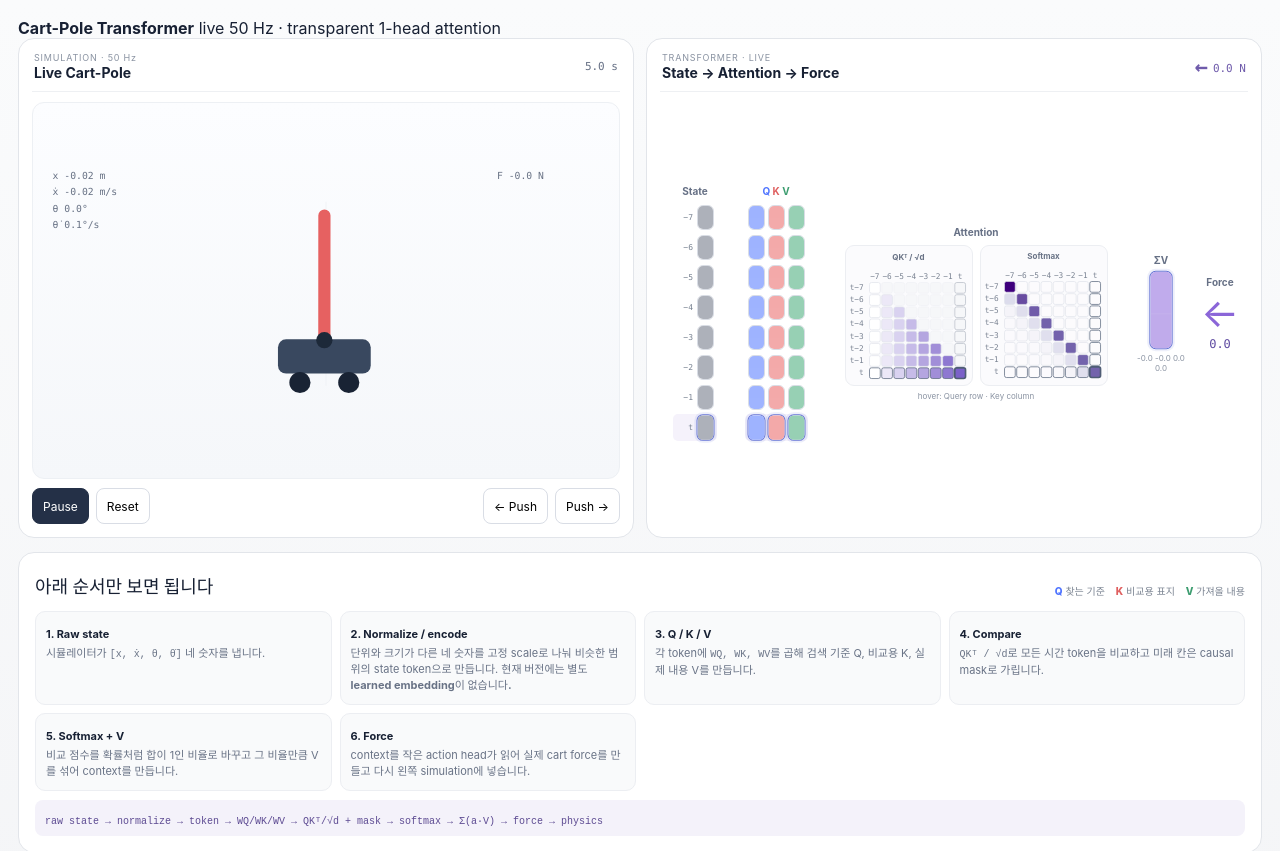
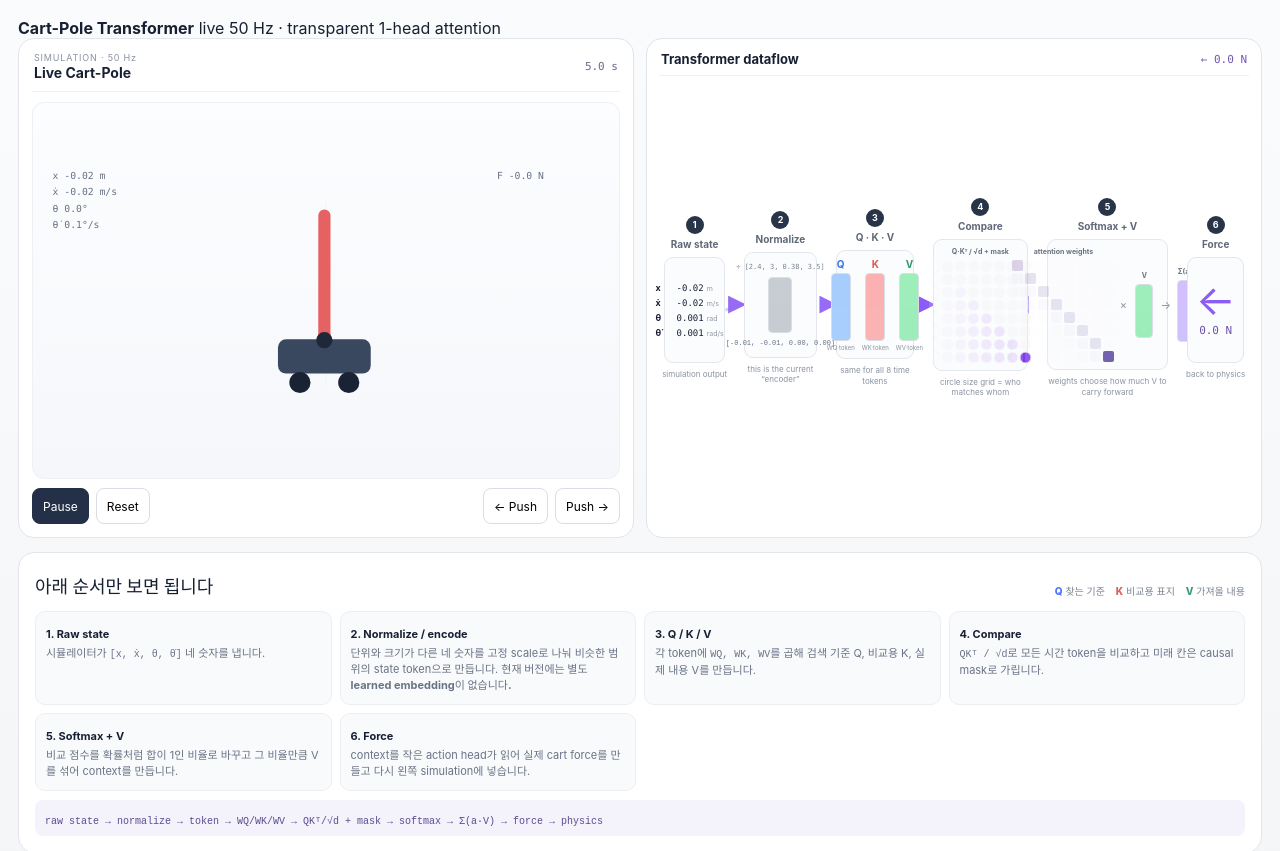
Before and after one commit to tinmanlab/cartpole-transformer, a Svelte app: page / in a window 1280 px wide. Shown: the top 851 px of the page. Built offline with nearby package versions, Linux system fonts and the light colour scheme.

Commit message:
viz: rebuild Cart-Pole pipeline around Polo Club primitives

```diff
--- a/src/components/Pipeline.svelte
+++ b/src/components/Pipeline.svelte
@@ -1,137 +1,209 @@
+<!--
+Cart-Pole adapter around visualization primitives adapted from
+poloclub/transformer-explainer @ bfe50afba10b9b560b84143ee1107d977defa74f
+-->
 <script>
-  import { onMount, tick } from 'svelte';
-  import { gsap } from 'gsap';
-  import VectorStrip from './VectorStrip.svelte';
-  import AttentionMatrix from './AttentionMatrix.svelte';
+  import * as d3 from 'd3';
+  import UpstreamVectorCanvas from '../upstream/VectorCanvas.svelte';
+  import UpstreamMatrixSvg from '../upstream/MatrixSvg.svelte';
+  import UpstreamSankeyFlow from '../upstream/SankeyFlow.svelte';
+  import { NORMALIZATION_SCALE } from '../lib/attention.js';
 
   export let history = [];
   export let result;
   export let controllerForce = 0;
 
-  let root, stateCol, qkvCol, attentionCol, outCol, actionCol;
-  let paths = [];
-  let selectedRow = 0;
-  let selectedCol = 0;
-  let ro;
-  let lastDirection = null;
+  let selectedRow = 7;
+  let selectedCol = 7;
 
-  function curve(a, b) {
-    const dx = Math.max(24, (b.x - a.x) * .36);
-    return 'M '+a.x+' '+a.y+' C '+(a.x+dx)+' '+a.y+' '+(b.x-dx)+' '+b.y+' '+b.x+' '+b.y;
-  }
-  function point(el, side) {
-    const r = el.getBoundingClientRect(), rr = root.getBoundingClientRect();
-    return { x:(side==='right'?r.right:r.left)-rr.left+root.scrollLeft, y:r.top-rr.top+r.height/2 };
-  }
-  async function updatePaths() {
-    await tick();
-    if (!root || !stateCol || !qkvCol || !attentionCol || !outCol || !actionCol) return;
-    paths = [
-      { d:curve(point(stateCol,'right'), point(qkvCol,'left')), cls:'state-qkv' },
-      { d:curve(point(qkvCol,'right'), point(attentionCol,'left')), cls:'qkv-attn' },
-      { d:curve(point(attentionCol,'right'), point(outCol,'left')), cls:'attn-out' },
-      { d:curve(point(outCol,'right'), point(actionCol,'left')), cls:'out-action' }
-    ];
-  }
-  function selectCell(r,c){ selectedRow=r; selectedCol=c; }
-  function animateFlow(){
-    requestAnimationFrame(() => {
-      root?.querySelectorAll('.flow-path').forEach((path,i) => {
-        const length = path.getTotalLength();
-        gsap.fromTo(path,{strokeDasharray:length,strokeDashoffset:length,opacity:.08},{strokeDashoffset:0,opacity:.25,duration:.42,delay:i*.035,ease:'power2.out'});
-      });
-    });
+  const names = ['x','ẋ','θ','θ̇'];
+  const units = ['m','m/s','rad','rad/s'];
+
+  $: last = result.rawTokens.length - 1;
+  $: rawNow = result.rawTokens[last];
+  $: tokenNow = result.tokens[last];
+  $: qNow = result.q[last];
+  $: kNow = result.k[last];
+  $: vNow = result.v[last];
+  $: redrawKey = history.map(v=>v.join(',')).join('|') + controllerForce.toFixed(2);
+
+  $: scoreExtent = d3.extent(result.raw.flat().filter(Number.isFinite));
+  $: scoreColor = d3.scaleLinear()
+    .domain([scoreExtent[0] || -1, 0, scoreExtent[1] || 1])
+    .range(['#eef2ff','#ffffff','#7c3aed'])
+    .clamp(true);
+  $: weightColor = d3.scaleSequential(d3.interpolatePurples)
+    .domain([0, Math.max(.001,d3.max(result.weights.flat()) || 1)]);
+
+  function hoverCell(event,d) {
+    selectedRow = d.rowIndex;
+    selectedCol = d.colIndex;
   }
 
-  onMount(() => {
-    selectedRow = Math.max(0, history.length-1);
-    selectedCol = Math.max(0, history.length-1);
-    ro = new ResizeObserver(updatePaths);
-    ro.observe(root);
-    window.addEventListener('resize', updatePaths);
-    updatePaths();
-    animateFlow();
-    return () => { ro?.disconnect(); window.removeEventListener('resize', updatePaths); };
-  });
-
-  $: history, result, root && updatePaths();
-  $: direction = controllerForce >= 0 ? 1 : -1;
-  $: if (root && direction !== lastDirection) { lastDirection = direction; animateFlow(); }
+  $: pathMap = {
+    encode: [{
+      from: '.stage-raw .anchor',
+      to: '.stage-encode .anchor',
+      type: 'stroke',
+      gradientId: 'gray-blue',
+      opacity: .9,
+      curve: 45
+    }],
+    project: [{
+      from: '.stage-encode .anchor',
+      to: '.stage-qkv .anchor',
+      type: 'stroke',
+      gradientId: 'gray-blue',
+      opacity: .9,
+      curve: 45
+    }],
+    compare: [{
+      from: '.stage-qkv .qk-anchor',
+      to: '.stage-score .anchor',
+      type: 'stroke',
+      gradientId: 'blue-mix',
+      opacity: .9,
+      curve: 45
+    }],
+    softmax: [{
+      from: '.stage-score .anchor',
+      to: '.stage-weighted .weight-anchor',
+      type: 'stroke',
+      gradientId: 'blue-purple',
+      opacity: .9,
+      curve: 45
+    }],
+    value: [{
+      from: '.stage-qkv .v-anchor',
+      to: '.stage-weighted .value-anchor',
+      type: 'stroke',
+      gradientId: 'green-purple',
+      opacity: .8,
+      curve: 60
+    }],
+    action: [{
+      from: '.stage-weighted .anchor',
+      to: '.stage-force .anchor',
+      type: 'stroke',
+      gradientId: 'purple-purple',
+      opacity: .95,
+      curve: 45
+    }]
+  };
 </script>
 
-<section class="pipeline-shell">
-  <div class="pipeline-head">
-    <div><span>TRANSFORMER · LIVE</span><strong>State → Attention → Force</strong></div>
-    <div class="force"><b>{controllerForce >= 0 ? '→' : '←'}</b>{Math.abs(controllerForce).toFixed(1)} N</div>
+<section class="pipeline-shell resize-watch">
+  <div class="panel-head">
+    <strong>Transformer dataflow</strong>
+    <span>{controllerForce >= 0 ? '→' : '←'} {Math.abs(controllerForce).toFixed(1)} N</span>
   </div>
 
-  <div class="pipeline" bind:this={root}>
-    <svg class="flow" aria-hidden="true">
-      <defs>
-        <linearGradient id="gState" x1="0" x2="1"><stop stop-color="#9ca3af"/><stop offset="1" stop-color="#6f83dd"/></linearGradient>
-        <linearGradient id="gQkv" x1="0" x2="1"><stop stop-color="#5d7df5"/><stop offset=".45" stop-color="#d76565"/><stop offset="1" stop-color="#48a779"/></linearGradient>
-        <linearGradient id="gAttn" x1="0" x2="1"><stop stop-color="#8a6bd5"/><stop offset="1" stop-color="#a477d8"/></linearGradient>
-      </defs>
-      {#each paths as path}<path class={"flow-path "+path.cls} d={path.d}/>{/each}
-    </svg>
+  <div class="flow-area resize-watch">
+    <UpstreamSankeyFlow {pathMap} {redrawKey}/>
 
-    <div class="column state-col" bind:this={stateCol}>
-      <div class="col-title">State</div>
-      <div class="token-stack">
-        {#each result.tokens as token, i}
-          <div class:current={i===history.length-1} class="token-row">
-            <span>{i===history.length-1 ? 't' : '−'+(history.length-1-i)}</span>
-            <VectorStrip data={token} kind="state" active={selectedCol===i} height={25} width={17}/>
-          </div>
+    <section class="stage stage-raw">
+      <div class="step-no">1</div>
+      <h3>Raw state</h3>
+      <div class="anchor node-box raw-values">
+        {#each rawNow as value,i}
+          <div><b>{names[i]}</b><strong>{value.toFixed(i<2?2:3)}</strong><small>{units[i]}</small></div>
         {/each}
       </div>
-    </div>
+      <p>simulation output</p>
+    </section>
 
-    <div class="column qkv-col" bind:this={qkvCol}>
-      <div class="col-title"><i class="q">Q</i> <i class="k">K</i> <i class="v">V</i></div>
-      <div class="qkv-stack">
-        {#each result.q as q, i}
-          <div class:current={i===history.length-1} class="qkv-row">
-            <VectorStrip data={q} kind="q" active={selectedRow===i} height={25} width={17}/>
-            <VectorStrip data={result.k[i]} kind="k" active={selectedCol===i} height={25} width={17}/>
-            <VectorStrip data={result.v[i]} kind="v" active={selectedCol===i} height={25} width={17}/>
-          </div>
-        {/each}
+    <section class="stage stage-encode">
+      <div class="step-no">2</div>
+      <h3>Normalize</h3>
+      <div class="anchor node-box encoded-box">
+        <div class="equation">÷ [{NORMALIZATION_SCALE.join(', ')}]</div>
+        <div class="vector"><UpstreamVectorCanvas data={tokenNow} colorScale="gray" active={true}/></div>
+        <code>[{tokenNow.map(v=>v.toFixed(2)).join(', ')}]</code>
       </div>
-    </div>
+      <p>this is the current “encoder”</p>
+    </section>
 
-    <div class="column attention-col" bind:this={attentionCol}>
-      <div class="col-title">Attention</div>
-      <div class="matrices">
-        <div><b>QKᵀ / √d</b><AttentionMatrix data={result.raw} mode="raw" {selectedRow} {selectedCol} onSelect={selectCell} cellSize={11} gap={1.5} pad={19}/></div>
-        <div><b>Softmax</b><AttentionMatrix data={result.weights} mode="weights" {selectedRow} {selectedCol} onSelect={selectCell} cellSize={11} gap={1.5} pad={19}/></div>
+    <section class="stage stage-qkv">
+      <div class="step-no">3</div>
+      <h3>Q · K · V</h3>
+      <div class="anchor node-box qkv-box">
+        <div class="qk-anchor qkv-item"><b class="q">Q</b><div class="vector tall"><UpstreamVectorCanvas data={qNow} colorScale="blue" active={true}/></div><small>WQ·token</small></div>
+        <div class="qk-anchor qkv-item"><b class="k">K</b><div class="vector tall"><UpstreamVectorCanvas data={kNow} colorScale="red" active={true}/></div><small>WK·token</small></div>
+        <div class="v-anchor qkv-item"><b class="v">V</b><div class="vector tall"><UpstreamVectorCanvas data={vNow} colorScale="green" active={true}/></div><small>WV·token</small></div>
       </div>
-      <small>hover: Query row · Key column</small>
-    </div>
+      <p>same for all 8 time tokens</p>
+    </section>
 
-    <div class="column out-col" bind:this={outCol}>
-      <div class="col-title">ΣV</div>
-      <VectorStrip data={result.context} kind="out" active={true} height={74} width={22}/>
-      <small>{result.context.map(v=>v.toFixed(1)).join(' ')}</small>
-    </div>
+    <section class="stage stage-score">
+      <div class="step-no">4</div>
+      <h3>Compare</h3>
+      <div class="anchor node-box matrix-box">
+        <b>Q·Kᵀ / √d + mask</b>
+        <UpstreamMatrixSvg
+          data={result.raw}
+          cellHeight={11}
+          cellWidth={11}
+          rowGap={2}
+          colGap={2}
+          shape="circle"
+          colorScale={(v)=>scoreColor(v)}
+          highlightRow={selectedRow}
+          highlightCol={selectedCol}
+          onMouseOverCell={hoverCell}
+          showTooltip={(e,v)=>Number.isFinite(v)?v.toFixed(2):'masked'}
+        />
+      </div>
+      <p>circle size grid = who matches whom</p>
+    </section>
 
-    <div class="column action-col" bind:this={actionCol}>
-      <div class="col-title">Force</div>
-      <div class="action-arrow">{controllerForce >= 0 ? '→' : '←'}</div>
-      <strong>{Math.abs(controllerForce).toFixed(1)}</strong>
-    </div>
+    <section class="stage stage-weighted">
+      <div class="step-no">5</div>
+      <h3>Softmax + V</h3>
+      <div class="node-box weighted-box">
+        <div class="weight-anchor weights">
+          <b>attention weights</b>
+          <UpstreamMatrixSvg
+            data={result.weights}
+            cellHeight={11}
+            cellWidth={11}
+            rowGap={2}
+            colGap={2}
+            shape="rect"
+            colorScale={(v)=>weightColor(v)}
+            highlightRow={selectedRow}
+            highlightCol={selectedCol}
+            onMouseOverCell={hoverCell}
+            showTooltip={(e,v)=>(v*100).toFixed(1)+'%'}
+          />
+        </div>
+        <div class="merge">×</div>
+        <div class="value-anchor value-source"><b>V</b><div class="vector context-source"><UpstreamVectorCanvas data={vNow} colorScale="green" active={true}/></div></div>
+        <div class="merge">→</div>
+        <div class="anchor context"><b>Σ(a·V)</b><div class="vector context-out"><UpstreamVectorCanvas data={result.context} colorScale="purple" active={true}/></div></div>
+      </div>
+      <p>weights choose how much V to carry forward</p>
+    </section>
+
+    <section class="stage stage-force">
+      <div class="step-no">6</div>
+      <h3>Force</h3>
+      <div class="anchor node-box force-box">
+        <div class="force-arrow">{controllerForce>=0?'→':'←'}</div>
+        <strong>{Math.abs(controllerForce).toFixed(1)} N</strong>
+      </div>
+      <p>back to physics</p>
+    </section>
   </div>
 </section>
 
 <style>
-.pipeline-shell{height:100%;min-height:430px;background:#fff;border:1px solid #e2e5ea;border-radius:16px;padding:13px;overflow:hidden;display:flex;flex-direction:column}
-.pipeline-head{display:flex;justify-content:space-between;align-items:center;gap:10px;padding:0 2px 10px;border-bottom:1px solid #eef0f3}.pipeline-head span{display:block;font-size:9px;letter-spacing:.09em;color:#8a93a2}.pipeline-head strong{display:block;font-size:14px;margin-top:1px}.force{font:11px ui-monospace,SFMono-Regular,Menlo,monospace;color:#6f5bab;white-space:nowrap}.force b{font-size:22px;margin-right:5px;vertical-align:-2px}
-.pipeline{position:relative;flex:1;display:grid;grid-template-columns:62px 78px minmax(210px,1fr) 48px 48px;gap:11px;align-items:center;padding:18px 4px 8px;min-height:350px}
-.flow{position:absolute;inset:0;width:100%;height:100%;pointer-events:none;z-index:0}.flow-path{fill:none;stroke-width:7;opacity:.22}.state-qkv{stroke:url(#gState)}.qkv-attn{stroke:url(#gQkv)}.attn-out,.out-action{stroke:url(#gAttn)}
-.column{position:relative;z-index:2;display:flex;flex-direction:column;align-items:center;justify-content:center;min-width:0}.col-title{font-size:10px;font-weight:700;color:#667085;margin-bottom:7px;white-space:nowrap}.col-title i{font-style:normal}.q{color:#4f74ff}.k{color:#df5f5f}.v{color:#3d9d70}.column small{font-size:8px;color:#8a93a2;margin-top:6px;text-align:center;line-height:1.25}
-.token-stack,.qkv-stack{display:flex;flex-direction:column;gap:3px}.token-row{display:flex;align-items:center;gap:4px;padding:1px 3px;border-radius:5px}.token-row span{width:17px;text-align:right;font:8px ui-monospace,SFMono-Regular,Menlo,monospace;color:#778190}.token-row.current,.qkv-row.current{background:#f5f2fb}.qkv-row{display:grid;grid-template-columns:repeat(3,17px);gap:3px;padding:1px 3px;border-radius:5px}
-.matrices{display:flex;justify-content:center;gap:7px;min-width:0}.matrices>div{flex:0 1 128px;min-width:0;background:#fbfbfd;border:1px solid #eceef2;border-radius:9px;padding:5px}.matrices b{display:block;text-align:center;font-size:8px;color:#697386;margin-bottom:2px}.attention-col small{margin-top:5px}
-.action-arrow{font-size:40px;line-height:.9;color:#8b66d8}.action-col strong{font:12px ui-monospace,SFMono-Regular,Menlo,monospace;margin-top:6px;color:#5f4ba1}
-@media(max-width:1080px){.pipeline{grid-template-columns:58px 72px minmax(200px,1fr) 44px 44px;gap:7px}.matrices{gap:4px}}
-@media(max-width:760px){.pipeline-shell{min-height:410px}.pipeline{min-width:610px}.pipeline-shell{overflow-x:auto}}
+.pipeline-shell{height:100%;min-height:430px;background:#fff;border:1px solid #e2e5ea;border-radius:16px;padding:12px;display:flex;flex-direction:column;overflow:hidden}
+.panel-head{display:flex;align-items:center;justify-content:space-between;padding:0 2px 8px;border-bottom:1px solid #edf0f3}
+.panel-head strong{font-size:13px}.panel-head span{font:11px ui-monospace,SFMono-Regular,Menlo,monospace;color:#7257b5}
+.flow-area{position:relative;flex:1;display:grid;grid-template-columns:.78fr .92fr 1fr 1.2fr 1.55fr .72fr;gap:19px;align-items:center;padding:28px 5px 12px;min-height:365px}
+.stage{position:relative;z-index:2;min-width:0;text-align:center;align-self:center}.stage h3{font-size:10px;margin:0 0 7px;color:#5f6877;white-space:nowrap}.step-no{position:absolute;top:-22px;left:50%;transform:translateX(-50%);width:18px;height:18px;line-height:18px;border-radius:50%;background:#283548;color:white;font-size:9px;font-weight:700}.stage p{font-size:8px;color:#8a93a2;line-height:1.3;margin:6px -4px 0}.node-box{position:relative;background:#fbfcfd;border:1px solid #e3e7ed;border-radius:9px;padding:7px;min-height:106px;display:flex;align-items:center;justify-content:center}.raw-values{display:grid;gap:4px;align-content:center}.raw-values div{display:grid;grid-template-columns:18px 1fr 27px;gap:3px;align-items:baseline;text-align:left}.raw-values b{font-size:9px}.raw-values strong{font:9px ui-monospace,SFMono-Regular,Menlo,monospace;text-align:right}.raw-values small{font-size:7px;color:#9299a5}
+.encoded-box{flex-direction:column;gap:6px}.equation{font:7px ui-monospace,SFMono-Regular,Menlo,monospace;color:#7a8491;white-space:nowrap}.encoded-box code{font-size:7px;color:#667085;white-space:nowrap}.vector{position:relative;width:24px;height:56px;border:1px solid #d9dde5;border-radius:4px;overflow:hidden}.vector.tall{width:20px;height:68px}.qkv-box{display:flex;gap:7px}.qkv-item{display:flex;flex-direction:column;align-items:center;gap:3px}.qkv-item>b{font-size:10px}.qkv-item small{font-size:6px;color:#8b93a1}.q{color:#3971e8}.k{color:#d95757}.v{color:#34966a}
+.matrix-box{flex-direction:column;gap:5px}.matrix-box>b,.weights>b,.value-source>b,.context>b{font-size:7px;color:#687283}.weighted-box{display:grid;grid-template-columns:auto 10px 24px 10px 28px;gap:4px;align-items:center;min-height:116px}.weights{display:flex;flex-direction:column;gap:4px}.merge{font-size:11px;color:#8b93a1}.value-source,.context{display:flex;flex-direction:column;align-items:center;gap:4px}.context-source{width:18px;height:54px}.context-out{width:22px;height:62px}.force-box{flex-direction:column;gap:7px}.force-arrow{font-size:42px;color:#8b5cf6;line-height:.8}.force-box strong{font:11px ui-monospace,SFMono-Regular,Menlo,monospace;color:#6d52aa}
+@media(max-width:1180px){.flow-area{gap:12px;grid-template-columns:.76fr .86fr .95fr 1.08fr 1.45fr .7fr}.node-box{padding:5px}}
+@media(max-width:920px){.pipeline-shell{overflow-x:auto}.flow-area{min-width:720px}}
 </style>
```
